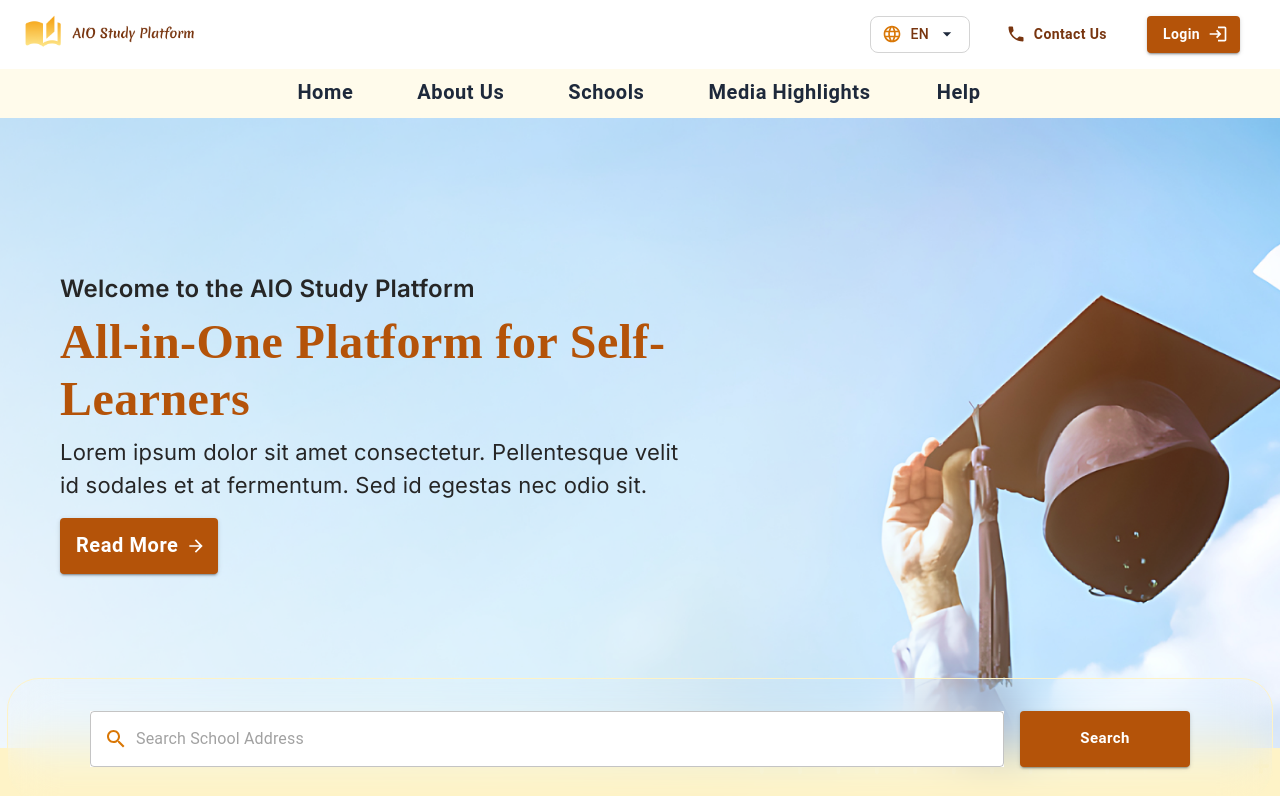
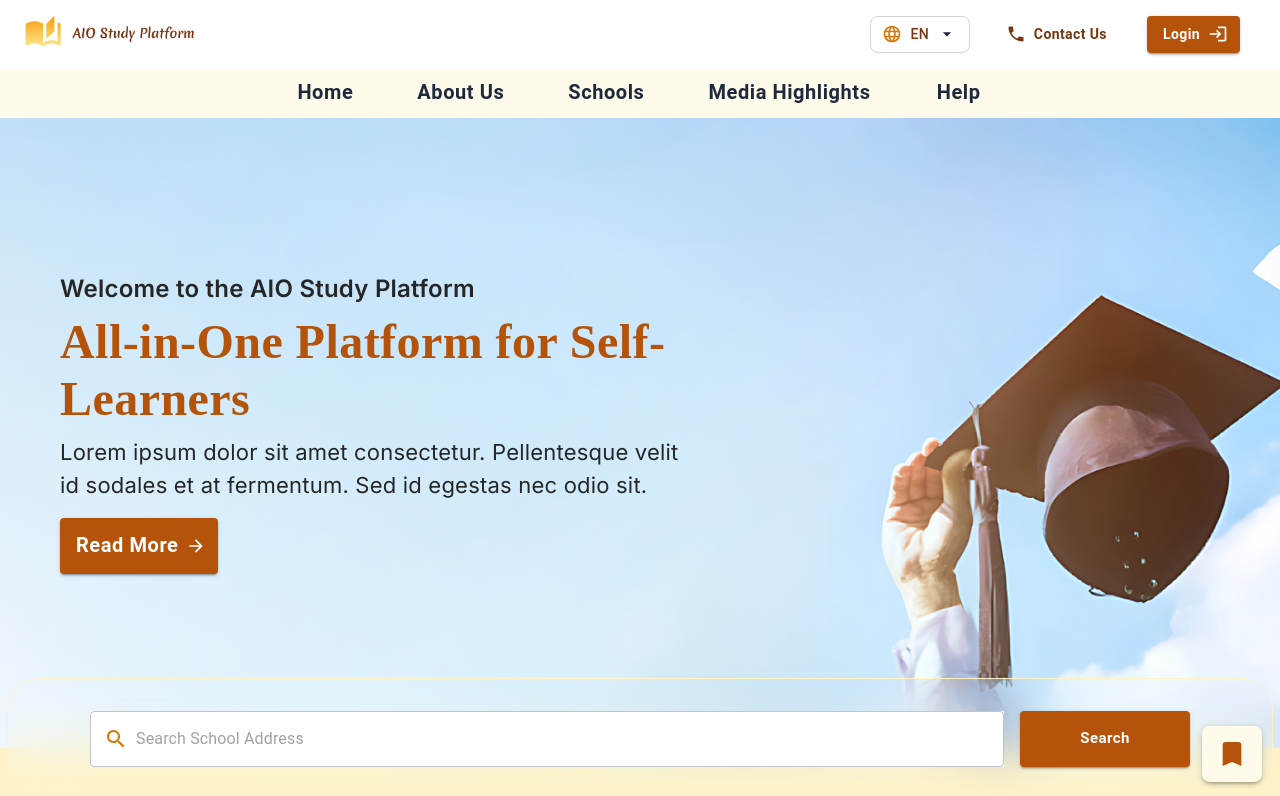
Before and after one commit to yaty30/aa-limited-react, a React (Create React App) app: page / in a window 1280 px wide. Shown: the top 796 px of the page. Built offline with nearby package versions, Linux system fonts and the light colour scheme.

Commit message:
add float action button - my list

```diff
--- /dev/null
+++ b/src/components/home/MyList.jsx
@@ -0,0 +1,47 @@
+import * as React from "react";
+import Box from "@mui/material/Box";
+import Button from "@mui/material/Button";
+import BookmarkIcon from "@mui/icons-material/Bookmark";
+
+import { observer } from "mobx-react-lite";
+import colors from "../../styles/colors";
+
+export default observer(() => {
+  return (
+    <Box
+      sx={{
+        "& > :not(style)": { m: 1 },
+        position: "fixed",
+        zIndex: 99,
+        bottom: 10,
+        right: 10,
+      }}
+    >
+      <Box
+        color="primary"
+        aria-label="add"
+        sx={{
+          width: 60,
+          height: 56,
+          backgroundColor: colors.primary[50],
+          display: "flex",
+          justifyContent: "center",
+          alignItems: "center",
+          boxShadow: 3,
+          fontSize: 0,
+          fontKerning: 2,
+          borderRadius: "8px",
+          transition: "ease-in-out 0.1s",
+          "&:hover": {
+            cursor: "pointer",
+            fontSize: 20,
+            width: 150,
+          },
+        }}
+      >
+        <BookmarkIcon sx={{ fontSize: "32px", color: colors.primary[700] }} />
+        <b>My List</b>
+      </Box>
+    </Box>
+  );
+});
--- a/src/components/home/SchoolList.jsx
+++ b/src/components/home/SchoolList.jsx
@@ -9,6 +9,7 @@ import { observer } from "mobx-react-lite";
 import SchoolCard from "../ui/SchoolCard";
 import Typography from "../ui/Typography";
 import colors from "../../styles/colors";
+import { getData } from "../../apis/apis";
 
 export default observer(() => {
   return (
@@ -22,8 +23,8 @@ export default observer(() => {
         bottom: 90,
         alignItems: "stretch",
         padding: {
-            xs: "40px",
-            sm: "80px"
+          xs: "40px",
+          sm: "80px",
         },
       }}
     >
@@ -70,6 +71,9 @@ export default observer(() => {
                 border: `1px solid ${colors.primary[700]}`,
                 boxShadow: "none",
               }}
+              onClick={() => {
+                getData();
+              }}
             >
               More
             </Button>
--- a/src/pages/HomePage.jsx
+++ b/src/pages/HomePage.jsx
@@ -10,10 +10,12 @@ import { observer } from "mobx-react-lite";
 import SearchBar from "../components/home/SearchBar";
 import SchoolList from "../components/home/SchoolList";
 import Footer from "../components/home/Footer";
+import MyList from "../components/home/MyList";
 
 export default observer(() => {
   return (
     <>
+      <MyList />
       <Grid container spacing={0}>
         <Grid item size={12}>
           <Header />
```
